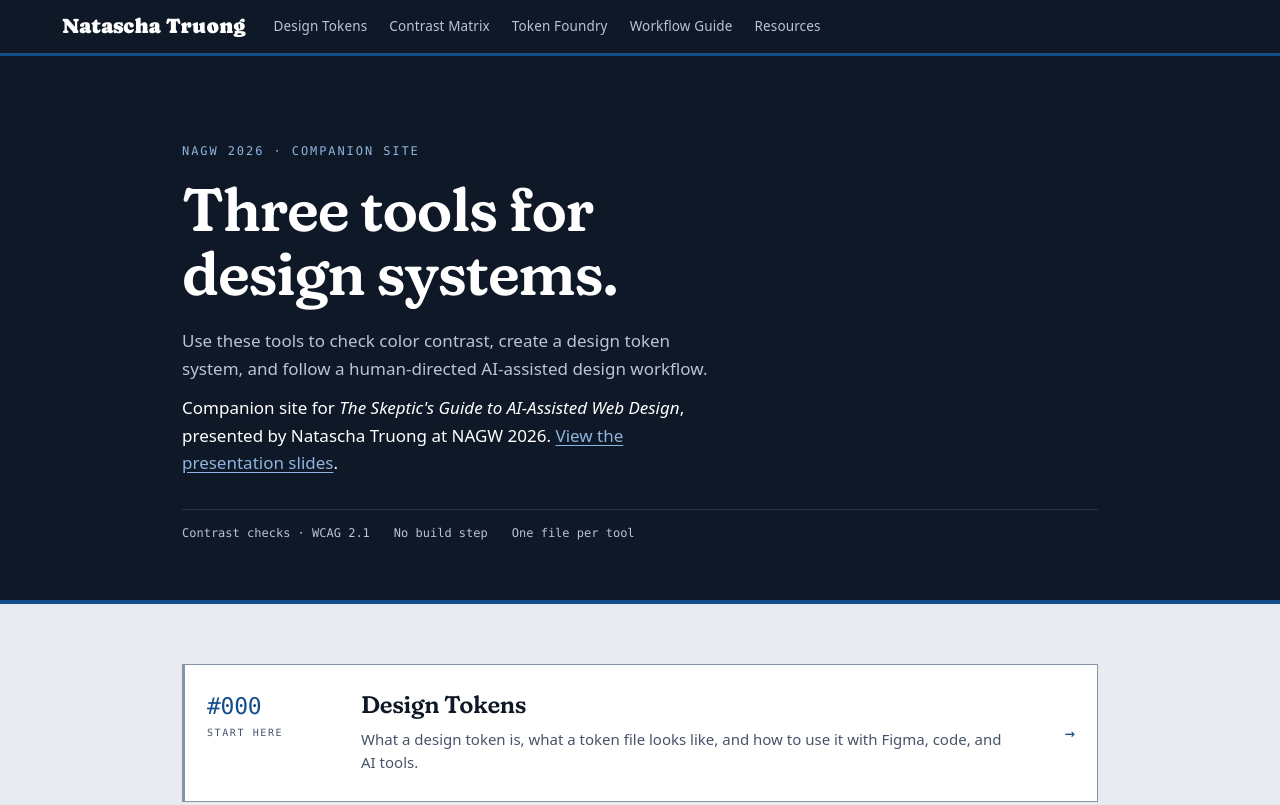
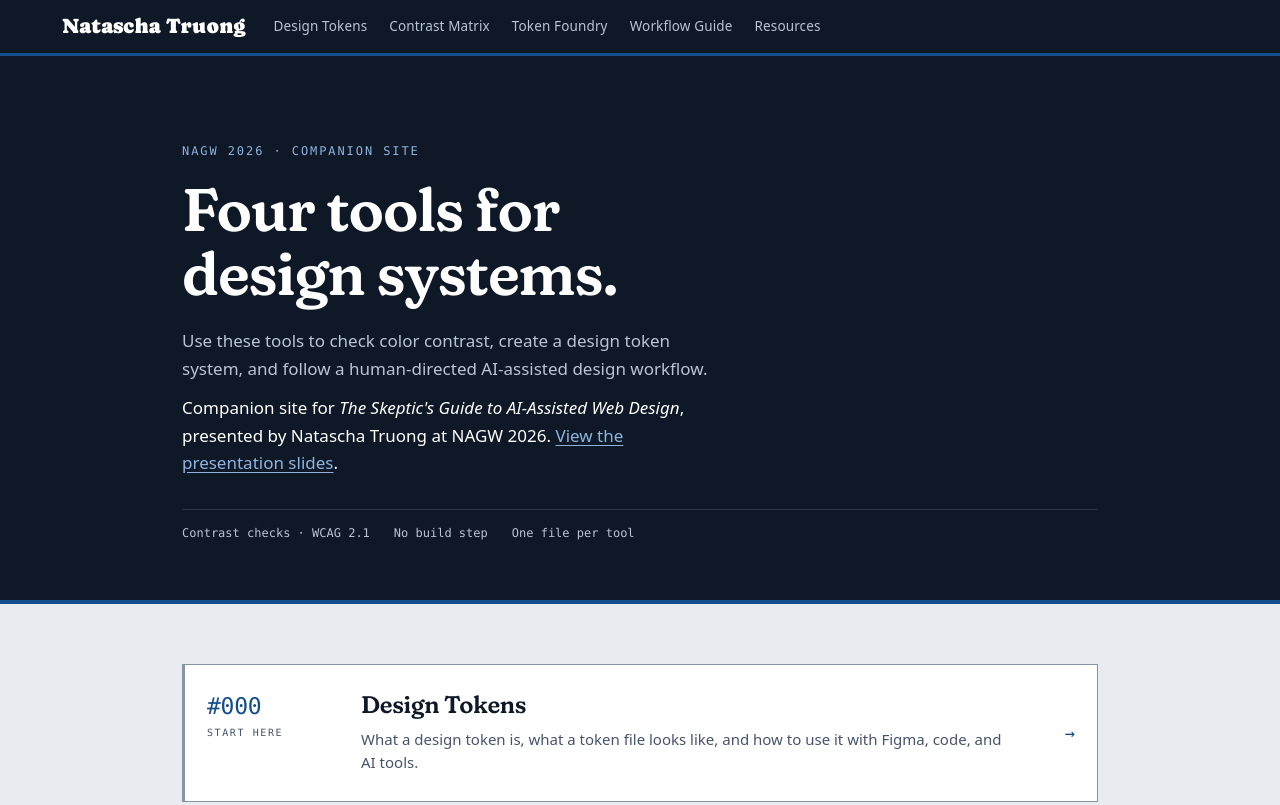
Before and after one commit to nataschatruongmeck-stack/nagw2026, a plain HTML site: page index.html in a window 1280 px wide. Shown: the top 805 px of the page. Drawn offline with Linux system fonts and the light colour scheme.

Commit message:
Home page heading: four tools
Co-Authored-By: Claude Opus 5.5 <noreply@anthropic.com>

```diff
--- a/index.html
+++ b/index.html
@@ -335,7 +335,7 @@ h1 {
 <header class="masthead">
   <div class="shell">
     <p class="eyebrow">NAGW 2026 · Companion site</p>
-    <h1>Three tools for design systems.</h1>
+    <h1>Four tools for design systems.</h1>
     <p class="deck">Use these tools to check color contrast, create a design token system, and follow a human-directed AI-assisted design workflow.</p>
     <p class="deck talk">Companion site for <cite>The Skeptic's Guide to AI-Assisted Web Design</cite>, presented by Natascha Truong at NAGW 2026. <a href="https://docs.google.com/presentation/d/1DkTElMLUlsVp75fnAb9yvy4Pplj4ccLrl5BSuU6-cDQ/edit?usp=sharing">View the presentation slides</a>.</p>
     <div class="masthead-meta">
```
